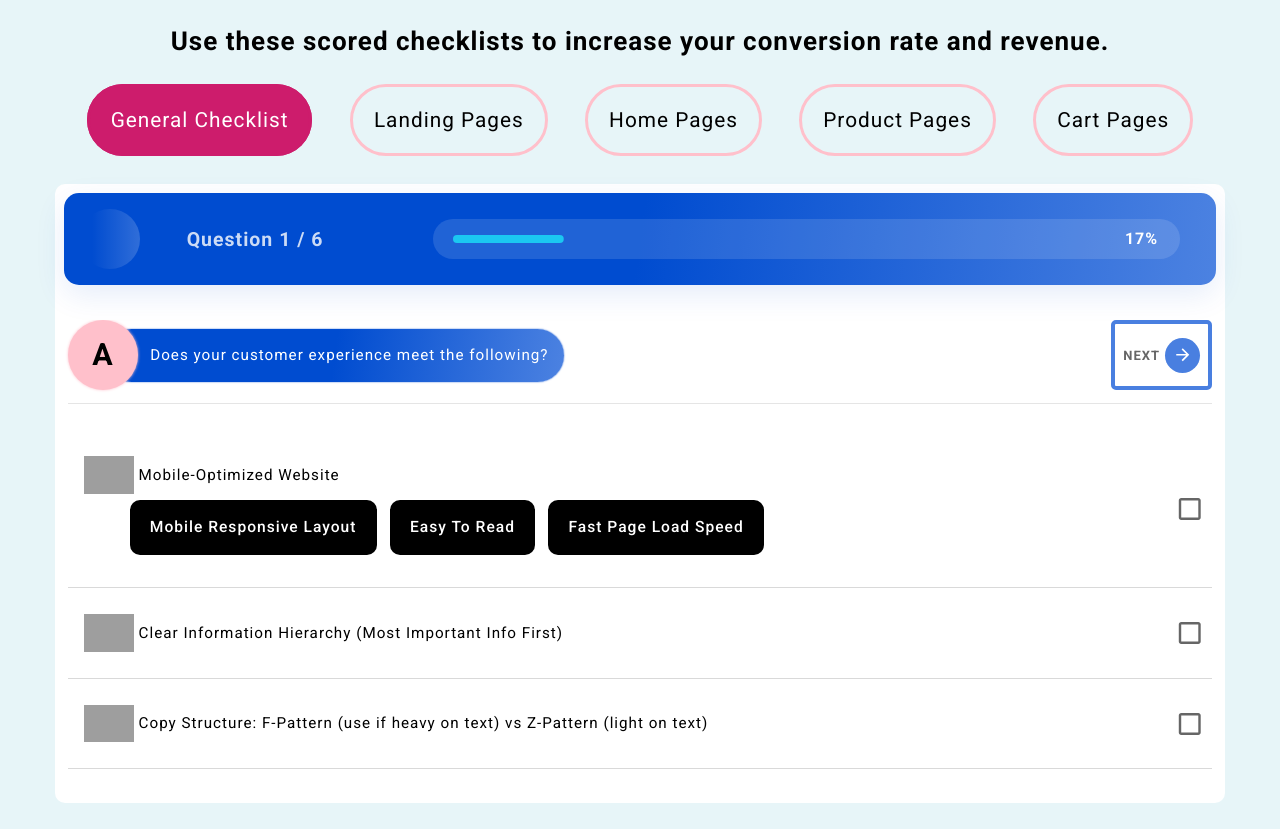
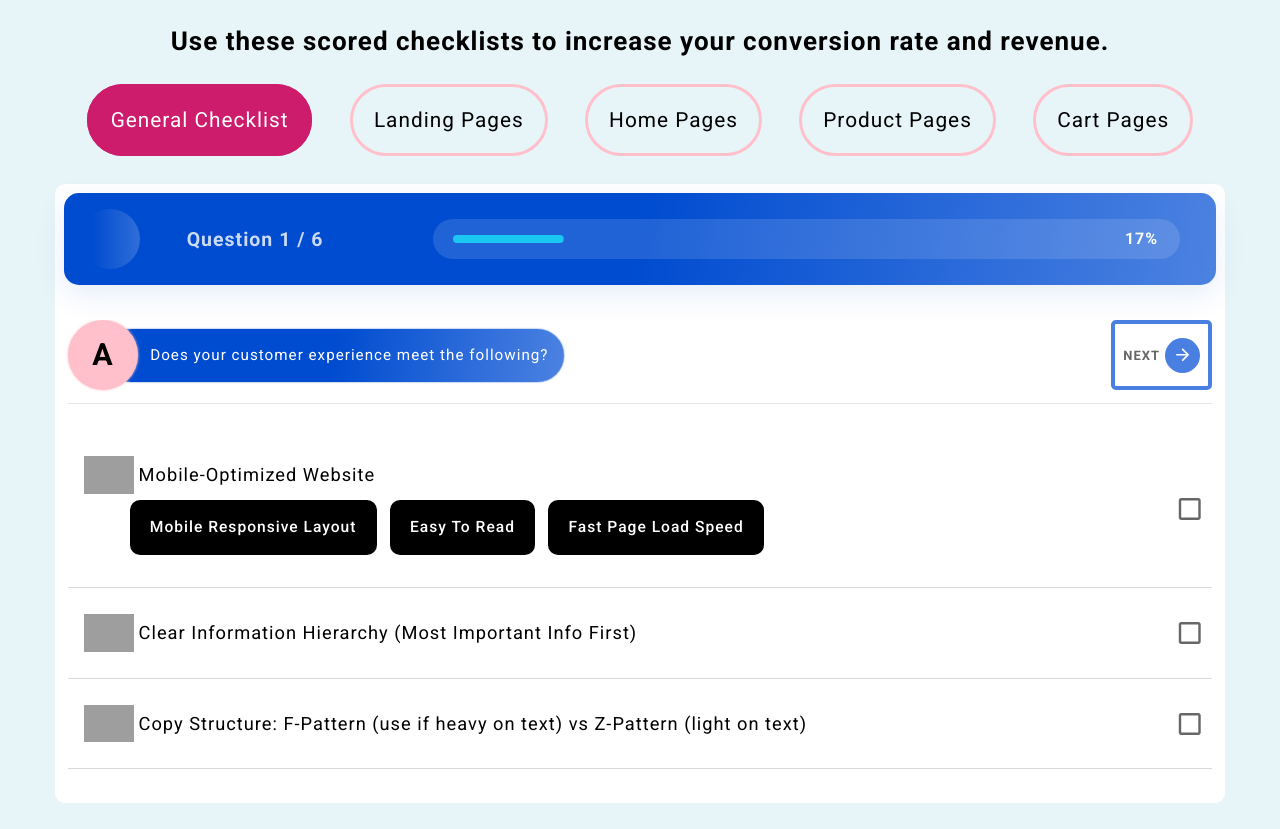
Before and after one commit to jacobdmn/Checklist-SEO-Quiz-App, a React (Create React App) app: page / in a window 1280 px wide. Built offline with nearby package versions, Linux system fonts and the light colour scheme; grey boxes are pictures that could not be loaded; a web font is replaced by a local one.

Commit message:
extra design !

```diff
--- a/src/style/index.css
+++ b/src/style/index.css
@@ -446,6 +446,7 @@ body {
 
 .checklist__container .checklist_form_QA .checklist__questions .options .option h3 span.option_text {
   font-weight: 400;
+  font-size: 1.2em;
 }
 
 .checklist__container .checklist_form_QA .checklist__questions .options .option p.option_details {
--- a/src/style/index.scss
+++ b/src/style/index.scss
@@ -361,6 +361,7 @@ body {
             }
             span.option_text {
               font-weight: 400;
+              font-size: 1.2em;
             }
           }
           p.option_details {
```
Also changed, not shown: 1 other file (tests, documents, lock files or other folders).
